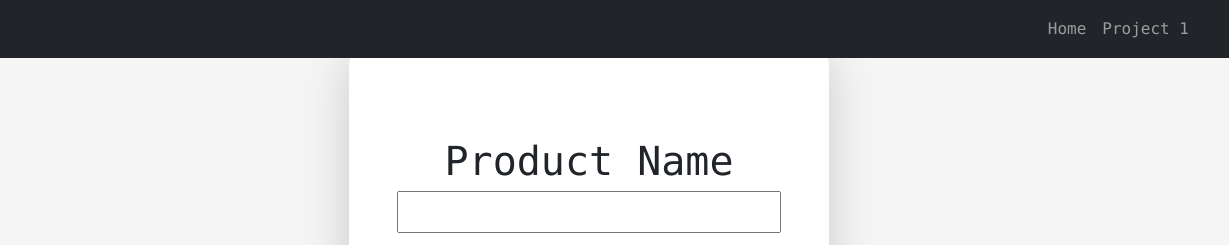
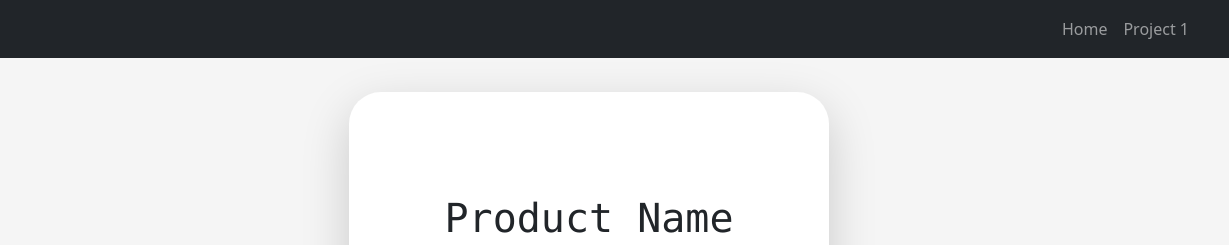
Before and after one commit to JRendonNS/Portfolio-Proj-1-Proj-2, a plain HTML site: page project2.html in a window 1280 px wide. Shown: the top 245 px of the page, 51-1280 px from the left. Drawn offline with nearby package versions, Linux system fonts and the light colour scheme.

Commit message:
Update project2.html

```diff
--- a/project2.html
+++ b/project2.html
@@ -42,7 +42,13 @@
 
 
 
-<nav class="navbar navbar-expand-sm bg-dark fixed-top navbar-dark">
+
+
+
+
+
+<body >
+    <nav class="navbar navbar-expand-sm bg-dark navbar-dark">
     <div class="container-fluid">
       <a class="navbar-brand" href="project2.html"><img id="logo" src="icons/review-icon.png"></a>
       <button class="navbar-toggler" type="button" data-bs-toggle="collapse" data-bs-target="#collapsibleNavbar">
@@ -62,11 +68,7 @@
       </div>
     </div>
   </nav>
-
-
-
-
-<body class="min-vh-100 d-flex align-items-center justify-content-center font-monospace bg-dark-subtle">
+    <div class="min-vh-100 d-flex align-items-center justify-content-center font-monospace bg-dark-subtle">
     <div class="bg-white p-5 rounded-5 shadow-lg m-3">
         <div class="d-flex justify-content-center mt-5">
             <label for="productName" class="fs-1 mx-5 text-center">Product Name</label>
@@ -101,6 +103,7 @@
         </div>
         <input class="mt-3 w-100 fs-4 btn btn-primary" type="button" value="SUBMIT REVIEW" onclick="submitReview()">
     </div>
+    </div>
 </body>
 <script src="project2.js"></script>
 <script src="https://cdn.jsdelivr.net/npm/bootstrap@5.3.3/dist/js/bootstrap.bundle.min.js"></script>
```
